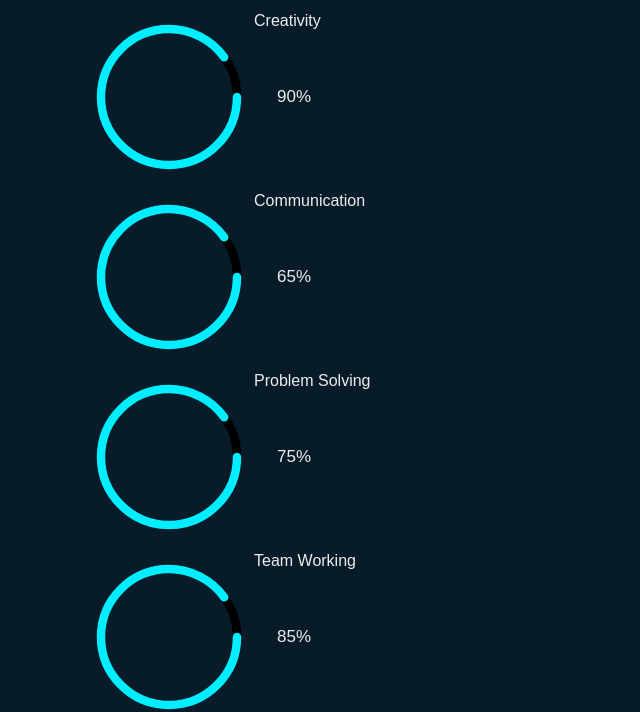
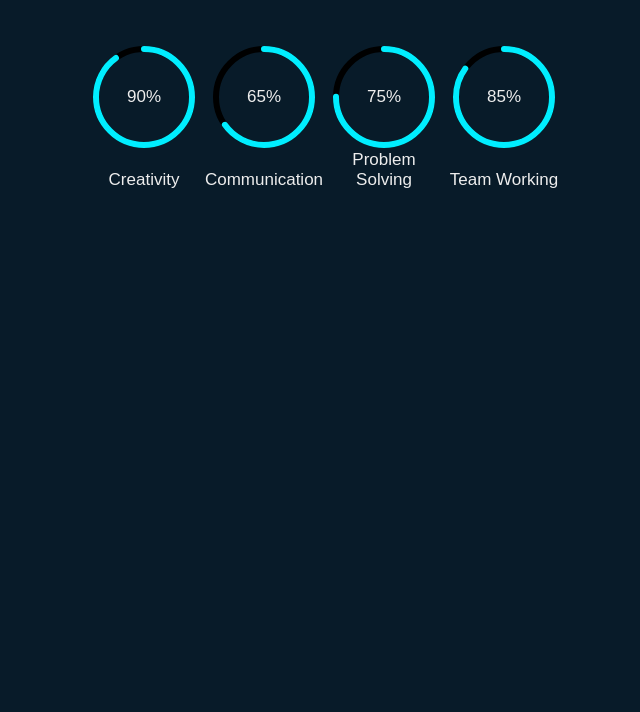
Before and after one commit to Nethmini6/Portfolio, a plain HTML site: page index.html in a window 1280 px wide. Shown: the part 2338-3050 px from the top of the page, without its empty margins (126-766 px from the left). Drawn offline with nearby package versions, Linux system fonts and the light colour scheme.

Commit message:
Changed the content

```diff
--- a/index.html
+++ b/index.html
@@ -138,6 +138,7 @@
             <h1 class="heading1">Professional Skills</h1>
             <div class="radial-bars">
 
+                <div class="radial-bar">
                     <svg x="0px" y="0px" viewBox="0 0 200 200">
                         <circle class="progress-bar" cx="100" cy="100" r="80"></circle>
                         <circle class="path path-1" cx="100" cy="100" r="80"></circle>
@@ -145,34 +146,37 @@
                     <div class="percentage">90%</div>
                     <div class="text">Creativity</div>
                 </div>
-            <div class="radial-bars">
+
+                <div class="radial-bar">
 
                     <svg x="0px" y="0px" viewBox="0 0 200 200">
                         <circle class="progress-bar" cx="100" cy="100" r="80"></circle>
-                    <circle class="path path-1" cx="100" cy="100" r="80"></circle>
+                        <circle class="path path-2" cx="100" cy="100" r="80"></circle>
                     </svg>
                     <div class="percentage">65%</div>
                     <div class="text">Communication</div>
                 </div>
-            <div class="radial-bars">
+
+                <div class="radial-bar">
 
                     <svg x="0px" y="0px" viewBox="0 0 200 200">
                         <circle class="progress-bar" cx="100" cy="100" r="80"></circle>
-                    <circle class="path path-1" cx="100" cy="100" r="80"></circle>
+                        <circle class="path path-3" cx="100" cy="100" r="80"></circle>
                     </svg>
                     <div class="percentage">75%</div>
                     <div class="text">Problem Solving</div>
                 </div>
-            <div class="radial-bars">
+
+                <div class="radial-bar">
 
                     <svg x="0px" y="0px" viewBox="0 0 200 200">
                         <circle class="progress-bar" cx="100" cy="100" r="80"></circle>
-                    <circle class="path path-1" cx="100" cy="100" r="80"></circle>
+                        <circle class="path path-4" cx="100" cy="100" r="80"></circle>
                     </svg>
                     <div class="percentage">85%</div>
                     <div class="text">Team Working</div>
                 </div>
-
+            </div>
         </div>
     </section>
 <section>
--- a/style.css
+++ b/style.css
@@ -399,7 +399,7 @@ section {
     margin-bottom: 10px;
     position: relative;
 }
-.radial-bars .radial-bars svg{
+.radial-bars .radial-bar svg{
     position: relative;
     top: 50%;
     left: 50%;
@@ -407,7 +407,7 @@ section {
     width: 120px;
     height: 120px;
 }
-.radial-bars .radial-bars .progress-bar{
+.radial-bars .radial-bar .progress-bar{
     stroke-width: 10;
     stroke: black;
     fill: transparent;
@@ -464,7 +464,7 @@ section {
 
 
 
-.radial-bars .percentage{
+.radial-bar .percentage{
     position: absolute;
     top: 50%;
     left: 50%;
@@ -480,7 +480,7 @@ section {
     text-align: center;
     left: 50%;
     bottom: -5%;
-    transform: translateX(-50px);
+    transform: translateX(-50%);
     font-size: 17px;
     font-weight: 500;
     animation: showText 0.5s 1s linear forwards;
```
Lines whose indentation alone changed are shown as unchanged.
